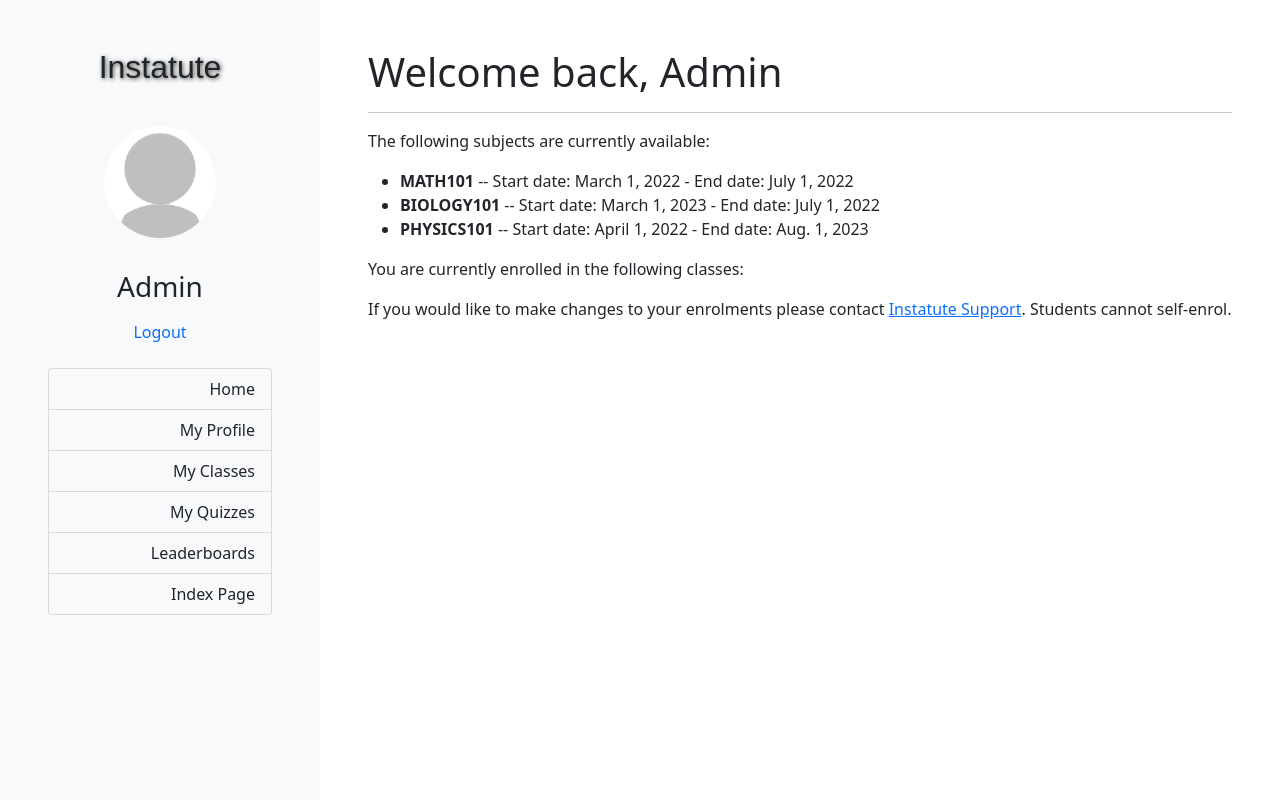
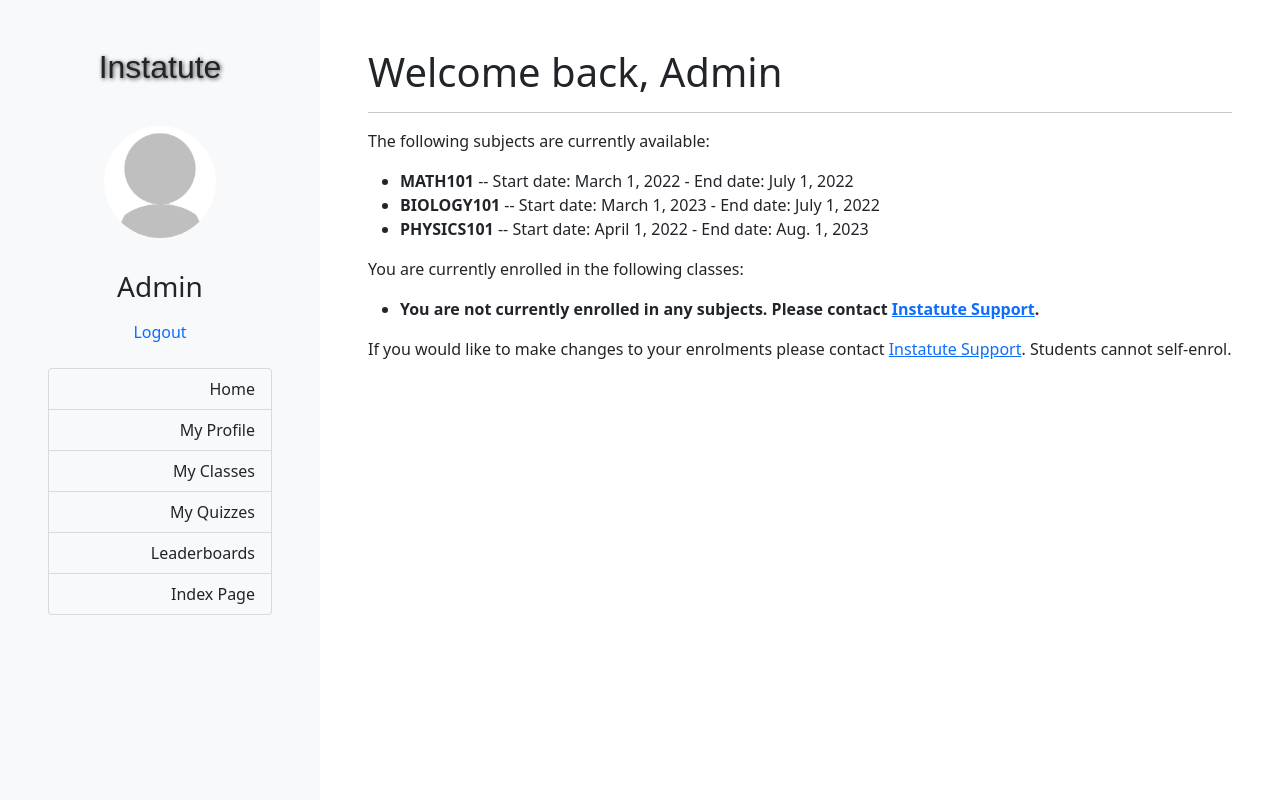
Before and after one commit to zyferion/cos60010, a Django app: page /home/ in a window 1280 px wide. Run offline with Django 4.2, Linux system fonts and the light colour scheme; a user stored in the database is signed in; data comes from the database, SQL or seed files in the repository; some libraries are stand-ins or nearby versions; some web fonts are replaced.

Commit message:
List item if no subjects available

```diff
--- a/subjects/templates/subjects/home.html
+++ b/subjects/templates/subjects/home.html
@@ -23,6 +23,8 @@ Home
     <ul>
         {% for obj in user_enrolments %}
         <li><b>{{ obj.subject }}</b></li>
+        {% empty %}
+        <li><b>You are not currently enrolled in any subjects. Please contact <a href = "mailto: support@instatute.com">Instatute Support</a>.</b></li>
         {% endfor %}
     </ul>
 
```
